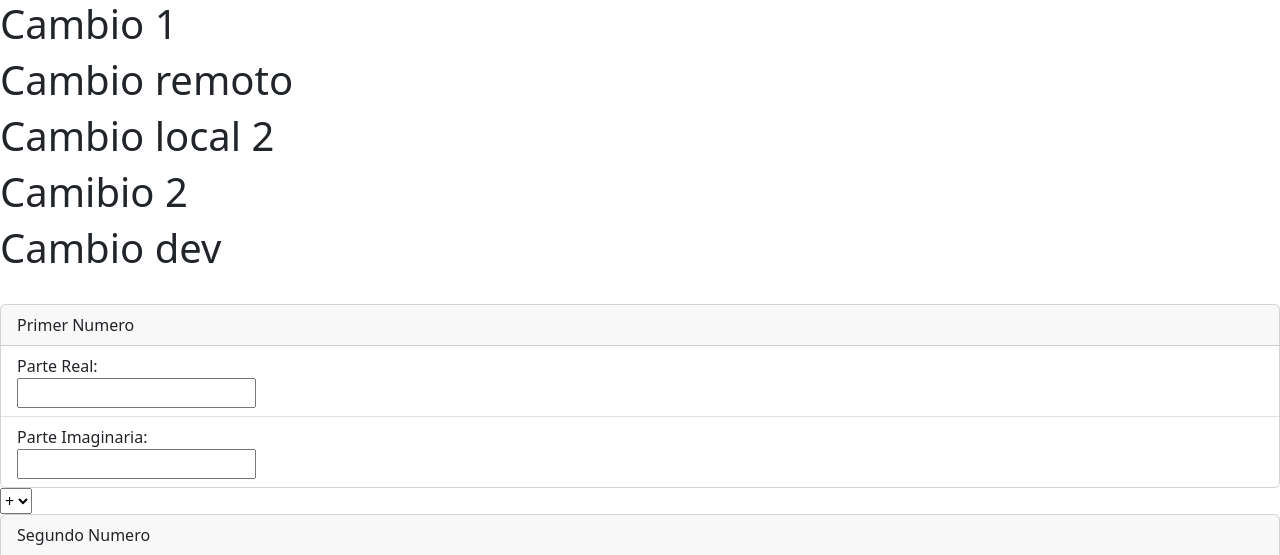
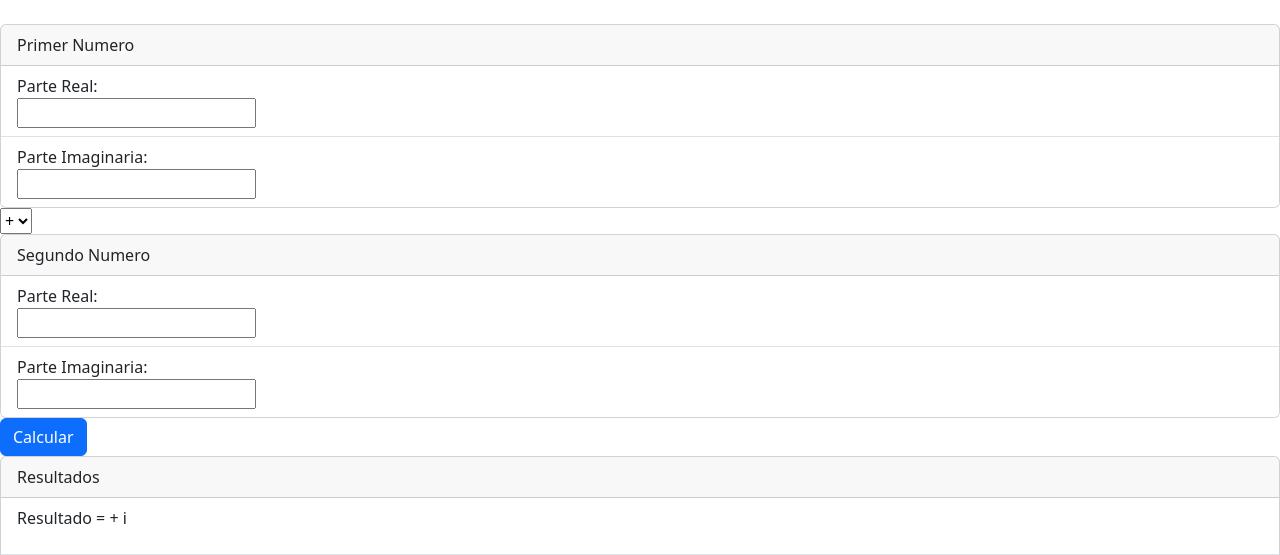
Before and after one commit to AndresHeBa/ProyectoTienda, a PHP site: page / in a window 1280 px wide. Shown: the top 555 px of the page. Run offline with PHP 8.4, Linux system fonts and the light colour scheme; data that the repository does not hold is empty.

Commit message:
corrupcion

```diff
--- a/index.php
+++ b/index.php
@@ -1,18 +1,5 @@
 <!DOCTYPE html>
 <html lang="en">
-<head>
-    <meta charset="UTF-8">
-    <meta name="viewport" content="width=device-width, initial-scale=1.0">
-    <title>Document</title>
-</head>
-<body>
-    <h1>Cambio 1</h1>
-    <h1>Cambio remoto</h1>
-    <h1>Cambio local 2</h1>
-    <h1>Camibio 2</h1>
-    <h1>Cambio dev</h1>
-</body>
-</html>
 <head>
     <meta charset="UTF-8">
     <meta name="viewport" content="width=device-width, initial-scale=1.0">
```
